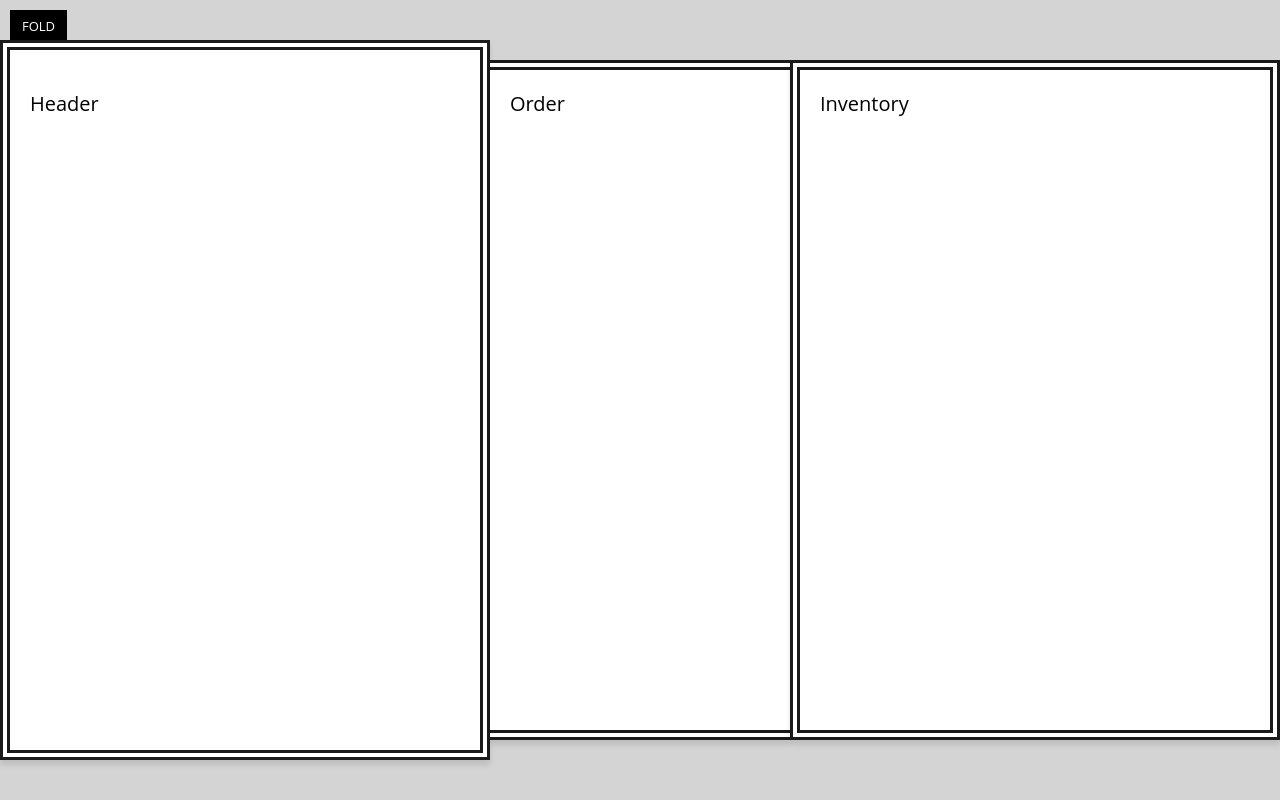
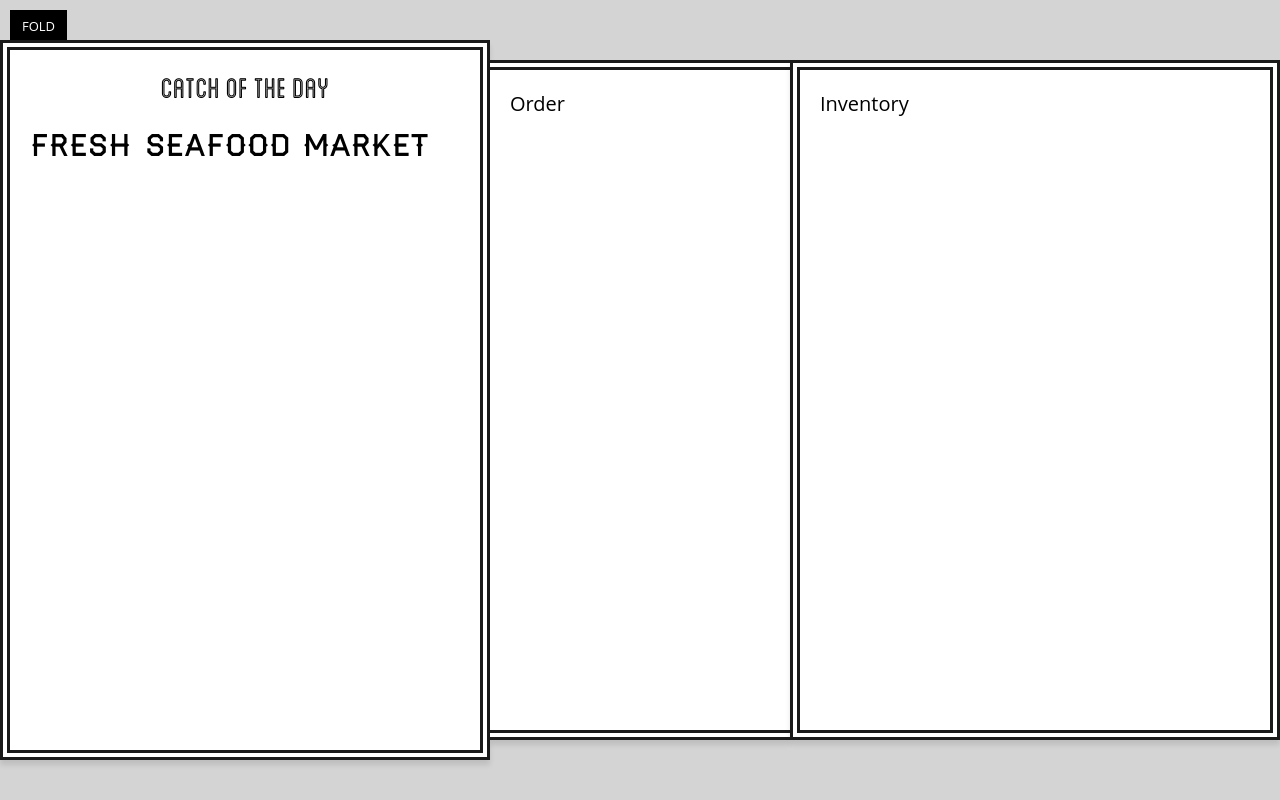
Before and after one commit to ppj/catch-of-the-day, a React (Create React App) app: page / in a window 1280 px wide. Built offline with nearby package versions, Linux system fonts and the light colour scheme.

Commit message:
Pass tagline as a prop to make it dynamic

```diff
--- a/src/components/App.js
+++ b/src/components/App.js
@@ -9,7 +9,7 @@ class App extends React.Component {
     return(
       <div className="catch-of-the-day">
         <div className="menu">
-          <Header />
+          <Header tagline="Fresh Seafood Market"/>
         </div>
         <Order />
         <Inventory />
--- a/src/components/Header.js
+++ b/src/components/Header.js
@@ -3,7 +3,10 @@ import React from "react";
 class Header extends React.Component {
   render() {
     return(
-      <p>Header</p>
+      <header>
+        <h1>Catch of the Day</h1>
+        <h3>{this.props.tagline}</h3>
+      </header>
     )
   }
 }
```
